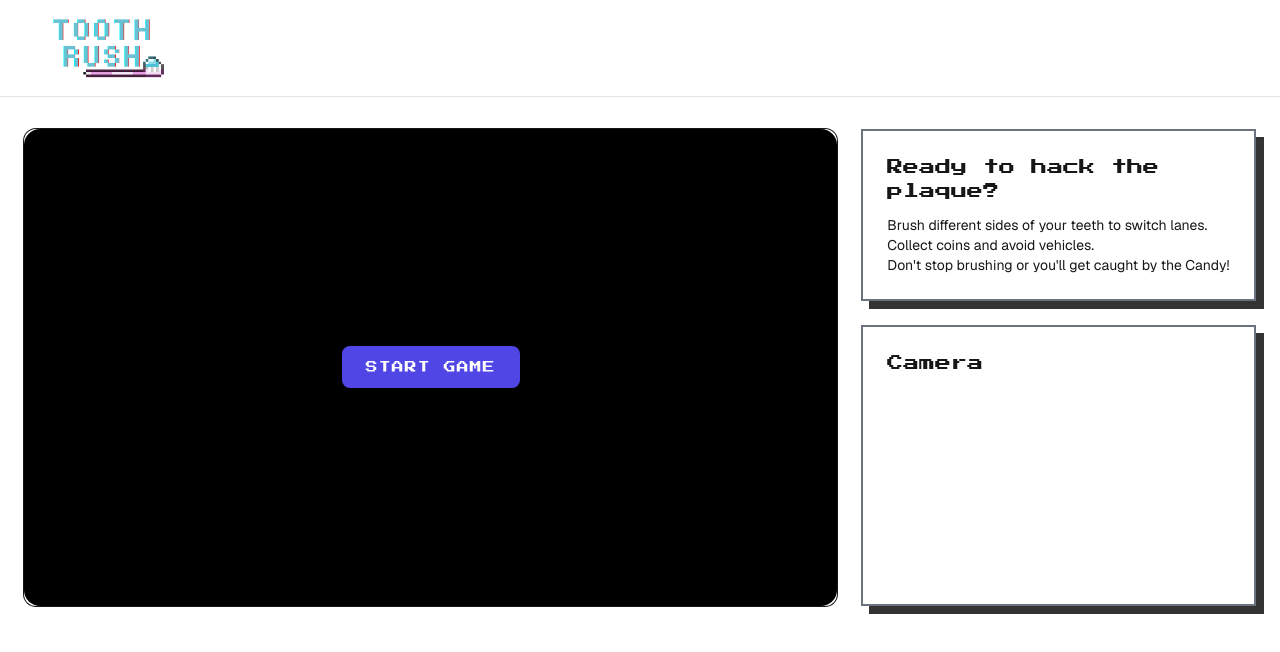
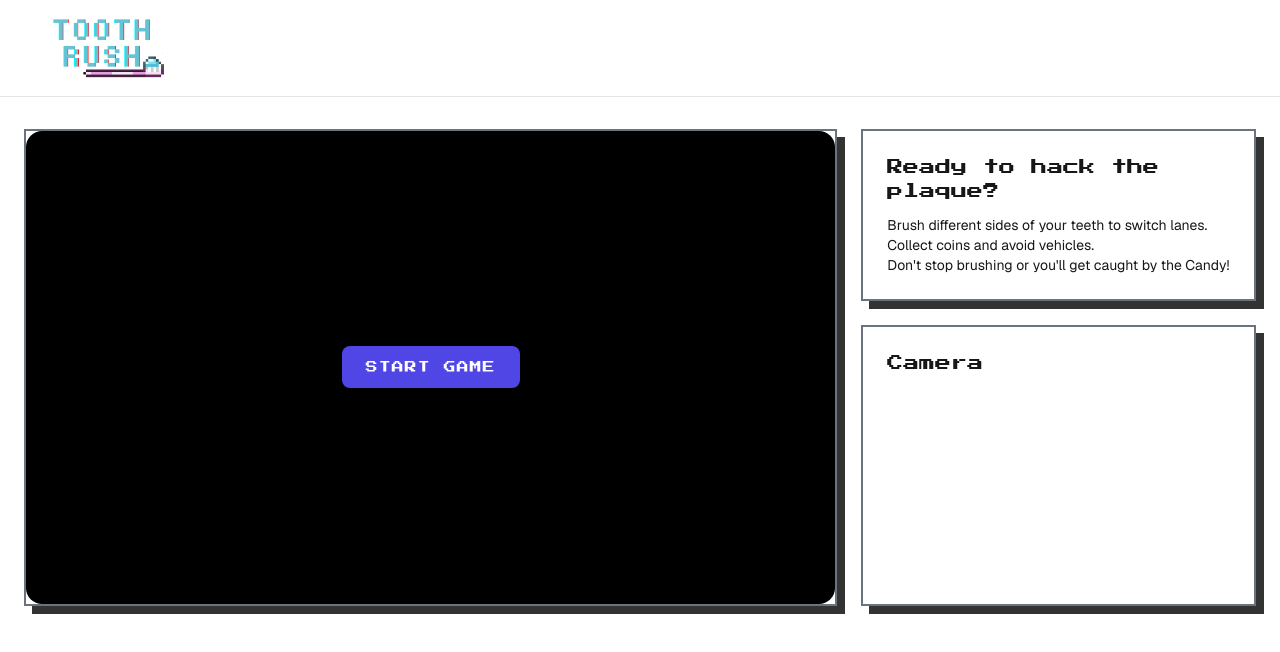
Before and after one commit to Sucram314/hackthenorth2025, a Next.js app: page / in a window 1280 px wide. Shown: the top 652 px of the page. Built offline with nearby package versions, Linux system fonts and the light colour scheme.

Commit message:
Apply box shadow to all panels

```diff
--- a/src/app/components/game/GameCanvas.js
+++ b/src/app/components/game/GameCanvas.js
@@ -650,14 +650,11 @@ export default function GameCanvas({ playing, onRestart }) {
         ref={canvasRef}
         width={W}
         height={H}
-        className="w-full max-w-4xl aspect-[16/9] rounded-xl bg-neutral-900 ring-1 ring-neutral-800"
+        className="w-full max-w-4xl aspect-[16/9] bg-neutral-900 ring-1 ring-neutral-800"
       />
       {showRestartButton && (
         <div className="absolute inset-0 flex flex-col items-center justify-end rounded-2xl">
-          <button
-            onClick={handleRestart}
-            className="pixel-button"
-          >
+          <button onClick={handleRestart} className="pixel-button">
             Restart
           </button>
         </div>
--- a/src/app/globals.css
+++ b/src/app/globals.css
@@ -1,9 +1,9 @@
-@import url('https://fonts.googleapis.com/css2?family=Press+Start+2P&display=swap');
+@import url("https://fonts.googleapis.com/css2?family=Press+Start+2P&display=swap");
 @import "tailwindcss";
 
 @font-face {
-  font-family: 'ka1';
-  src: url('/font/ka1.ttf') format('truetype');
+  font-family: "ka1";
+  src: url("/font/ka1.ttf") format("truetype");
   font-weight: normal;
   font-style: normal;
 }
@@ -95,7 +95,8 @@ body {
   background-color: var(--popover, #171717);
   color: var(--popover-foreground, #ededed);
   border: 1px solid var(--border, #262626);
-  box-shadow: 0 4px 16px -2px rgba(0 0 0 / 0.4), 0 0 0 1px rgba(255 255 255 / 0.03) inset;
+  box-shadow: 0 4px 16px -2px rgba(0 0 0 / 0.4),
+    0 0 0 1px rgba(255 255 255 / 0.03) inset;
   backdrop-filter: none; /* ensure no translucency */
 }
 .theme-menu button:hover {
@@ -108,14 +109,14 @@ body {
 }
 
 .pixel-text {
-  font-family: 'Press Start 2P', monospace;
+  font-family: "Press Start 2P", monospace;
   color: #ffffff;
   text-shadow: 1px 1px 0 black;
   font-size: 13px;
 }
 
 .pixel-button {
-  font-family: 'Press Start 2P', monospace;
+  font-family: "Press Start 2P", monospace;
   font-size: 12px;
   text-transform: uppercase;
   letter-spacing: 1px;
@@ -138,49 +139,36 @@ body {
   cursor: not-allowed;
 }
 
-/* Pixel Art Controls Panel */
-.controls-panel {
+.controls-panel,
+.webcam-panel,
+.game-panel {
   position: relative;
   border: 2px solid #6b7280; /* gray-500 - lighter than gray-800 */
   box-shadow: 8px 8px 0px 0px rgba(0, 0, 0, 0.8);
   -webkit-box-shadow: 8px 8px 0px 0px rgba(0, 0, 0, 0.8); /* Safari */
 }
 
-/* Pixel Art Webcam Panel */
-.webcam-panel {
-  position: relative;
-  border: 2px solid #6b7280; /* gray-500 */
-  box-shadow: 8px 8px 0px 0px rgba(0, 0, 0, 0.8);
-  -webkit-box-shadow: 8px 8px 0px 0px rgba(0, 0, 0, 0.8); /* Safari */
-}
-
-
 /* Dark theme styles for controls panel */
 .dark .controls-panel,
-[data-theme="dark"] .controls-panel {
+[data-theme="dark"] .controls-panel,
+.dark .webcam-panel,
+[data-theme="dark"] .webcam-panel,
+.dark .game-panel,
+[data-theme="dark"] .game-panel {
   border-color: #e5e7eb; /* gray-200 */
   box-shadow: 8px 8px 0px 0px rgba(255, 255, 255, 0.4);
   -webkit-box-shadow: 8px 8px 0px 0px rgba(255, 255, 255, 0.4); /* Safari */
 }
 
 .dark .controls-panel::before,
-[data-theme="dark"] .controls-panel::before {
-  border-color: #9ca3af; /* gray-400 */
-}
-
-/* Dark theme styles for webcam panel */
-.dark .webcam-panel,
-[data-theme="dark"] .webcam-panel {
-  border-color: #e5e7eb; /* gray-200 */
-  box-shadow: 8px 8px 0px 0px rgba(255, 255, 255, 0.4);
-  -webkit-box-shadow: 8px 8px 0px 0px rgba(255, 255, 255, 0.4); /* Safari */
-}
-
+[data-theme="dark"] .controls-panel::before,
 .dark .webcam-panel::before,
-[data-theme="dark"] .webcam-panel::before {
+[data-theme="dark"] .webcam-panel::before,
+.dark .game-panel::before,
+[data-theme="dark"] .game-panel::before {
   border-color: #9ca3af; /* gray-400 */
 }
 
 h2 {
-  font-family: 'Press Start 2P', monospace;
+  font-family: "Press Start 2P", monospace;
 }
--- a/src/app/page.js
+++ b/src/app/page.js
@@ -38,7 +38,7 @@ function HomeInner() {
       <main className="mx-auto max-w-7xl px-6 py-8">
         <div className="grid grid-cols-12 gap-6">
           <section className="col-span-12 lg:col-span-8">
-            <div className="relative h-full ring-1 ring-border rounded-xl bg-card p-3">
+            <div className="game-panel relative h-full ring-1 ring-border bg-card p-3">
               <GameCanvas playing={playing} />
               {live === false && (
                 <div className="absolute inset-0 flex items-center justify-center bg-black bg-opacity-50 rounded-2xl">
```
